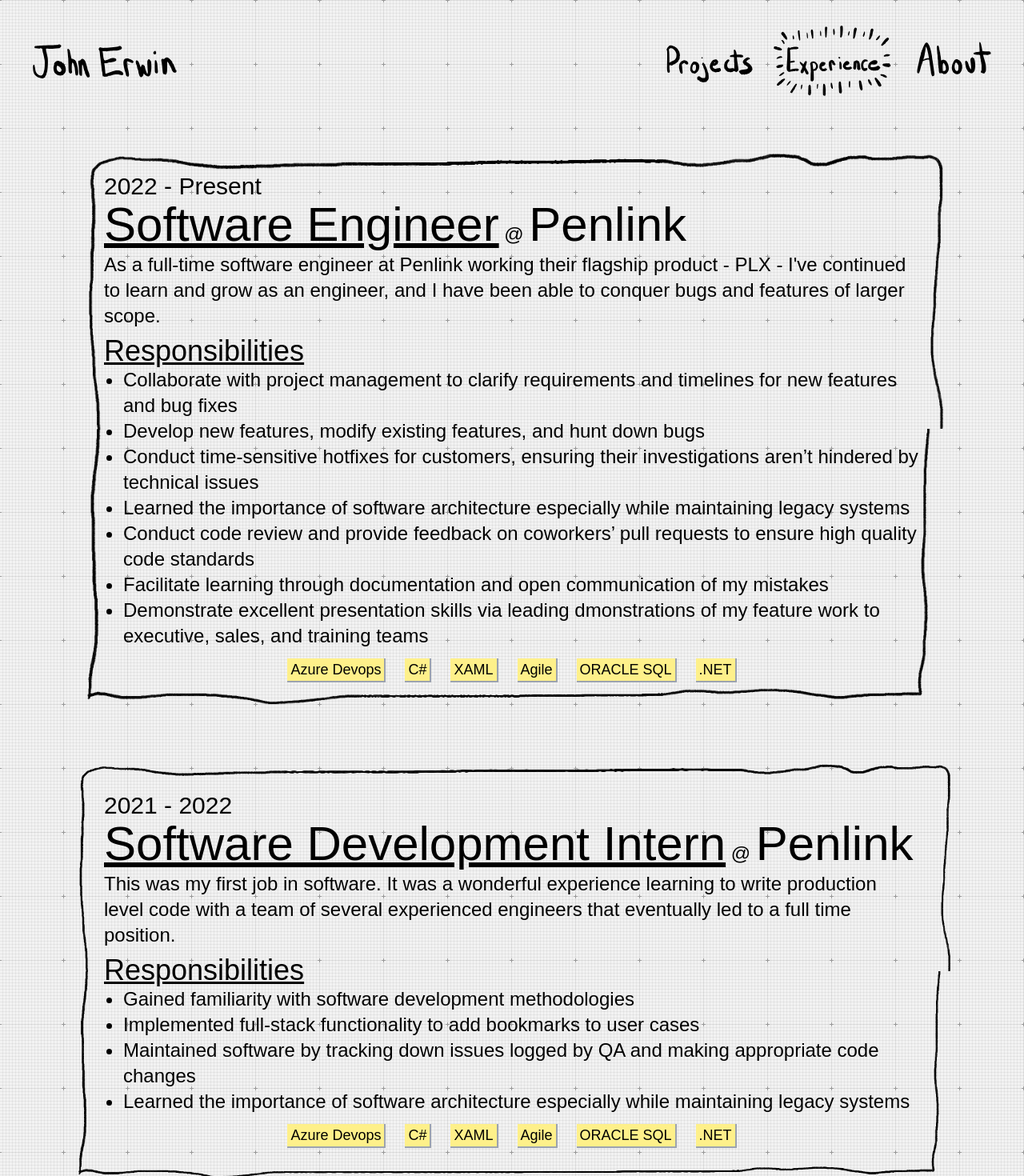
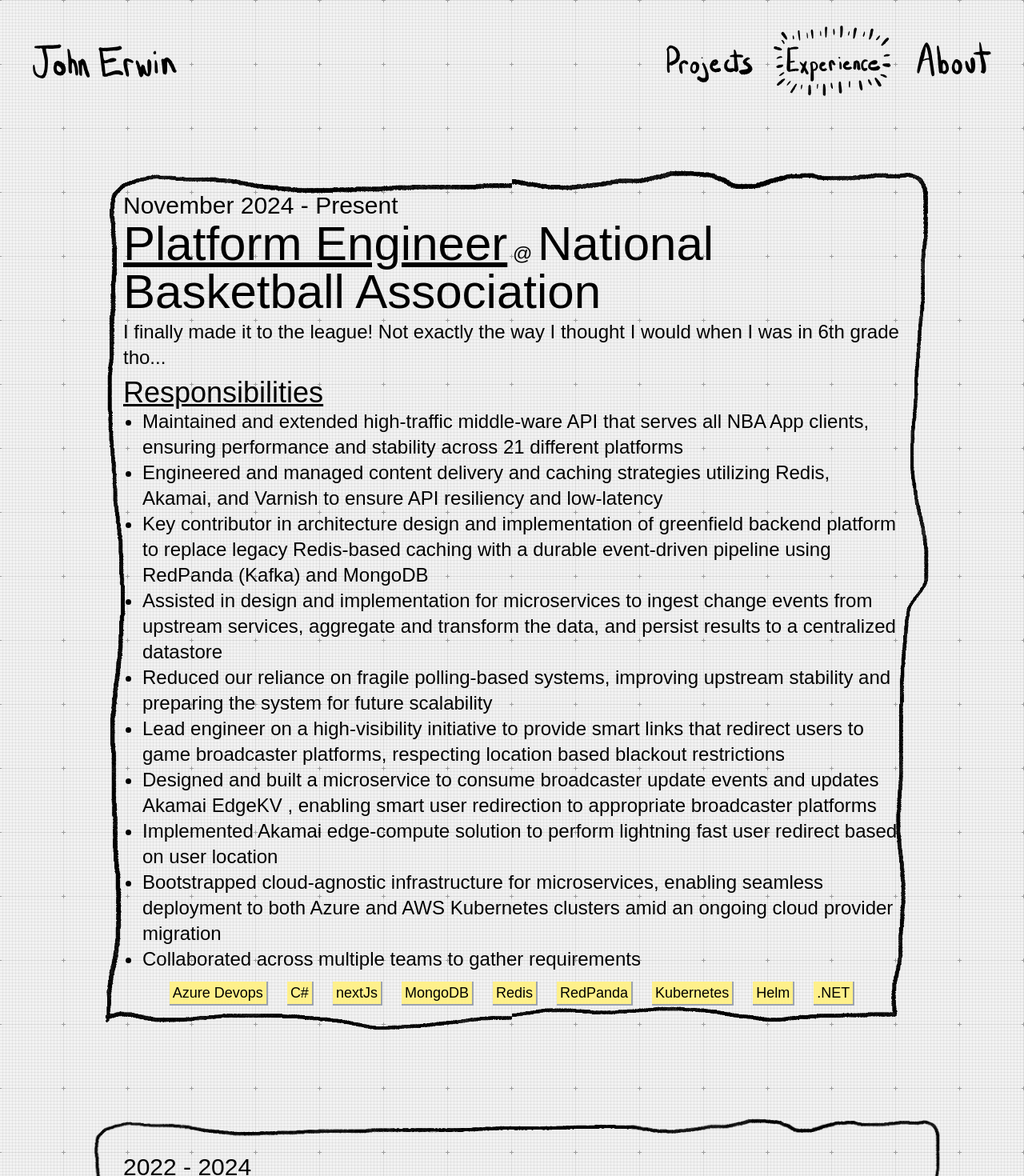
Before and after one commit to jerwin21/PersonalWebsiteV2, a Next.js app: page /workschool in a window 1280 px wide. Shown: the top 1470 px of the page at 80% size. Built offline with nearby package versions, Linux system fonts and the light colour scheme; a web font is replaced by a local one.

Commit message:
nba experience

```diff
--- a/app/workschool/page.jsx
+++ b/app/workschool/page.jsx
@@ -1,12 +1,50 @@
 import Experience from "@components/Experience";
 
 const experiences = [
+  {
+    title: "Platform Engineer",
+    company: "National Basketball Association",
+    duration: {
+      start: "November 2024",
+      end: "Present",
+    },
+    description: `I finally made it to the league! Not exactly the way I thought I would when I was in 6th grade tho...`,
+    roles: [
+      `Maintained and extended high-traffic middle-ware API that serves all NBA App clients, ensuring performance and stability across 21 different
+platforms`,
+      `Engineered and managed content delivery and caching strategies utilizing Redis, Akamai, and Varnish to ensure API resiliency and low-latency`,
+      `Key contributor in architecture design and implementation of greenfield backend platform to replace legacy Redis-based caching with a durable
+event-driven pipeline using RedPanda (Kafka) and MongoDB`,
+      `Assisted in design and implementation for microservices to ingest change events from upstream services, aggregate and transform the
+data, and persist results to a centralized datastore`,
+      `Reduced our reliance on fragile polling-based systems, improving upstream stability and preparing the system for future scalability`,
+      `Lead engineer on a high-visibility initiative to provide smart links that redirect users to game broadcaster platforms, respecting location based
+blackout restrictions`,
+      `Designed and built a microservice to consume broadcaster update events and updates Akamai EdgeKV , enabling smart user redirection to
+appropriate broadcaster platforms`,
+      `Implemented Akamai edge-compute solution to perform lightning fast user redirect based on user location`,
+      `Bootstrapped cloud-agnostic infrastructure for microservices, enabling seamless deployment to both Azure and AWS Kubernetes clusters
+amid an ongoing cloud provider migration`,
+      `Collaborated across multiple teams to gather requirements`
+    ],
+    technologies: [
+      { title: "Azure Devops" },
+      { title: "C#" },
+      { title: "nextJs" },
+      { title: "MongoDB" },
+      { title: "Redis" },
+      { title: "RedPanda" },
+      { title: "Kubernetes" },
+      { title: "Helm" },
+      { title: ".NET" },
+    ],
+  },
   {
     title: "Software Engineer",
     company: "Penlink",
     duration: {
       start: "2022",
-      end: "Present",
+      end: "2024",
     },
     description: `As a full-time software engineer at Penlink working their flagship product - PLX - I've continued to learn and grow as an engineer, and I have been able to conquer bugs and features of larger scope. `,
     roles: [
--- a/components/Experience.jsx
+++ b/components/Experience.jsx
@@ -3,7 +3,7 @@
 
 const Experience = ({ experience }) => {
   return (
-    <div className="flex flex-col hand-drawn-border w-full p-4 max-w-6xl">
+    <div className="flex flex-col hand-drawn-border w-full p-10 max-w-6xl">
       <div>
         <p className="text-xl sm:text-3xl ">
           {experience.duration.start} - {experience.duration.end}
```
